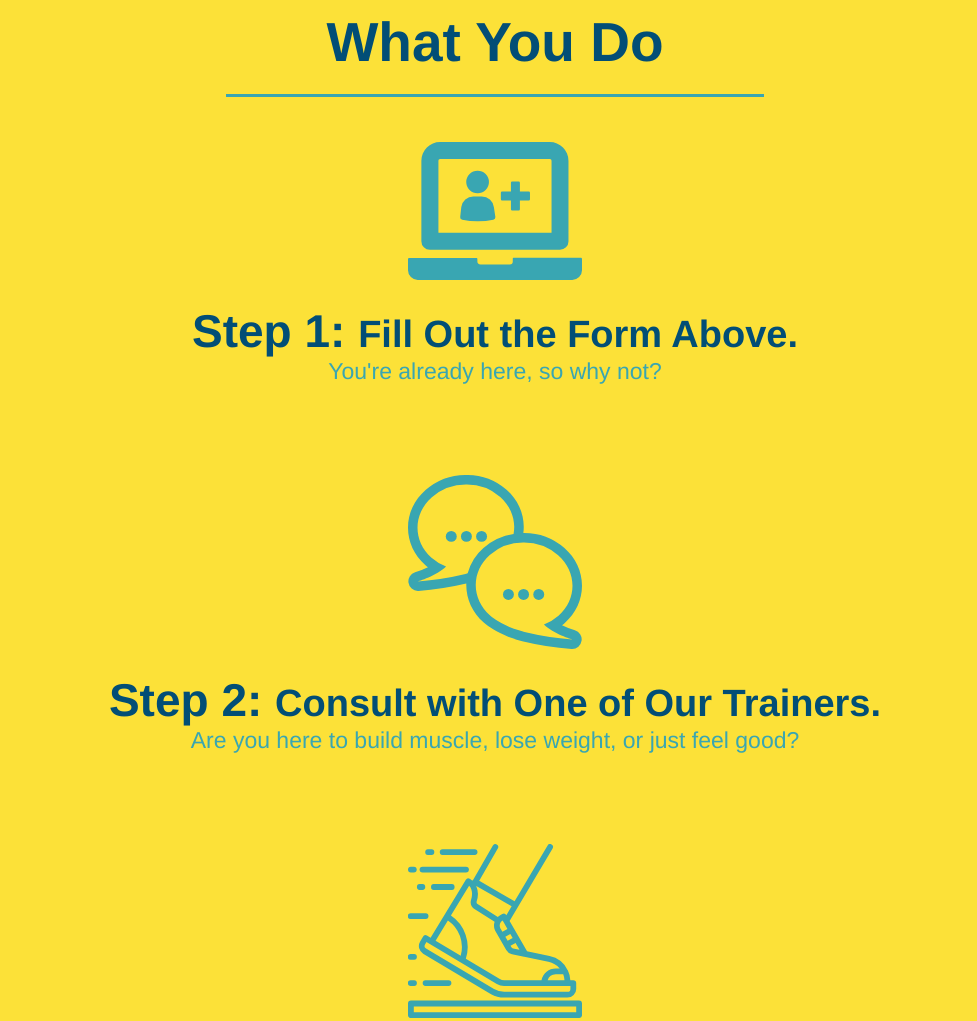
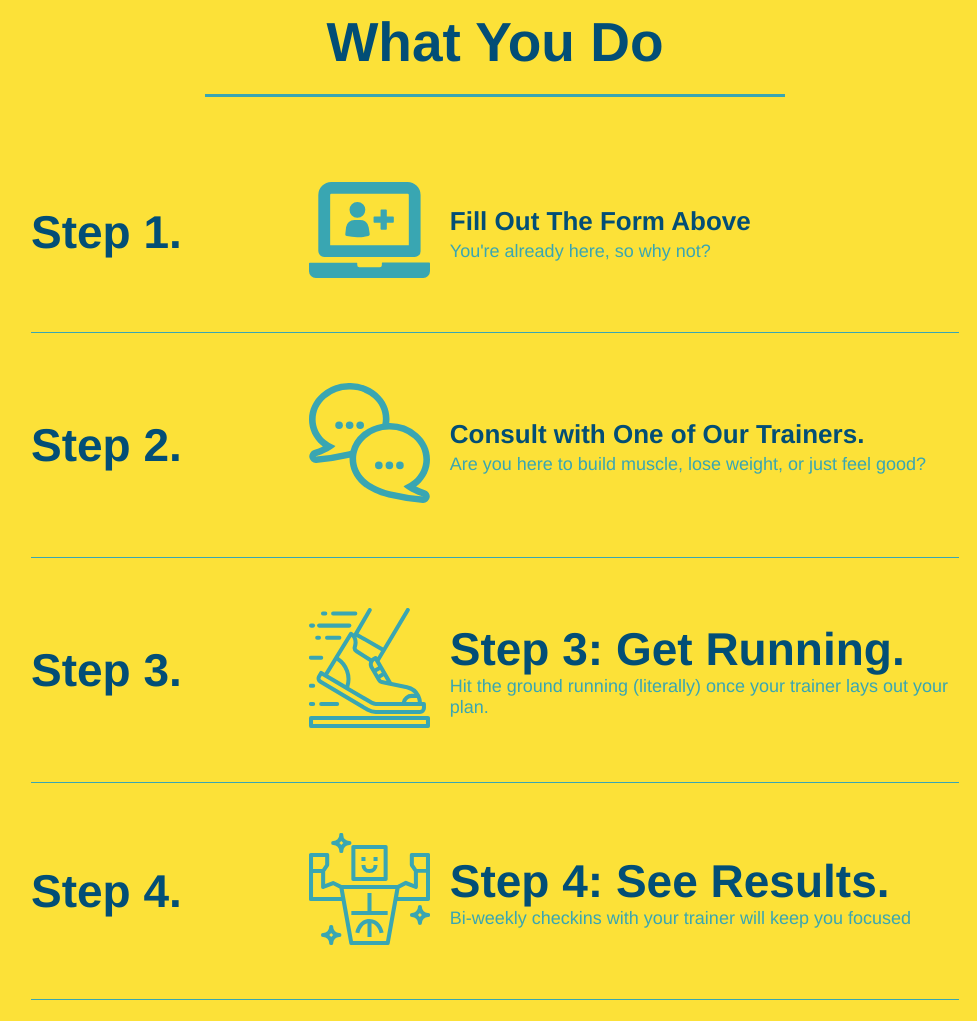
Before and after one commit to ldholl/run-buddy, a plain HTML site: page index.html in a window 1280 px wide. Shown: the part 1140-2161 px from the top of the page, without its empty margins (145-1122 px from the left). Drawn offline with Linux system fonts and the light colour scheme.

Commit message:
add flexbox to steps

```diff
--- a/assets/css/style.css
+++ b/assets/css/style.css
@@ -132,9 +132,7 @@ h3 {
     padding: 10px 20px;
     font-size: 16px;
 }
-.intro {
-    text-align: center;
-}
+
 
 .intro p {
 line-height: 1.7;
@@ -142,18 +140,17 @@ color: #39a6b2;
 width: 80%;
 font-size: 20px;
 margin: 0 auto;
+text-align: center;
 }
-.steps{
-    text-align: center;
-    background: #fce138;
-}
+
 .section-title {
     font-size: 55px;
     color: #024e76;
-    margin-bottom: 35px;
-    padding: 0 100px 20px 100px;
-    display: inline-block;
     border-bottom: 3px solid;
+    padding-bottom: 20px;
+    text-align: center;
+    margin: 0 auto 35px auto;
+    width: 50%;
 }
 .primary-border {
     border-color: #fce138;
@@ -161,27 +158,54 @@ margin: 0 auto;
 .secondary-border {
     border-color: #39a6b2;
 }
-.steps div {
-    margin-bottom: 80px;
+.steps{
+
+    background: #fce138;
 }
-.steps img {
-    width: 15%;
-    margin: 10px 0;
+.step {
+    margin: 50px auto;
+    padding-bottom: 50px;
+    width: 80%;
+    border-bottom: 1px solid #39a6b2;
+    display: flex;
+    flex-wrap: wrap;
+    align-items: center;
+    justify-content: space-between;
 }
-.steps h3 {
+.step h3 {
     color: #024e76;
     font-size: 46px;
-    margin-top: 10px;
+    flex: 1 30%;
 }
-.steps p {
+.step-text p {
     color: #39a6b2;
-    font-size: 23px;
+    font-size: 18px;
 }
-.steps span {
-    font-size: 38px;
+.step-text h4 {
+    font-size: 26px;
+    line-height: 1.5;
+    color: #024e76;
 }
+
+.step-info {
+   display: flex;
+   flex-wrap: wrap;
+   align-items: center;
+   flex: 2 70%;
+}
+.step-img {
+    flex: 1 12%;
+    margin-right: 20px;
+}
+.step-img img {
+    max-width: 100%;
+}
+.step-text {
+    flex: 12;
+}
+
 .trainers {
-    text-align: center;
+
 }
 .trainer {
     width: 900px;
@@ -199,12 +223,8 @@ margin: 0 auto;
     float: left;
     width: 65%;
 }
-.text-left {
-    text-align: left;
-}
-.text-right {
-    text-align: right;
-}
+
+
 .trainer-bio h3 {
     font-size: 32px;
     margin-bottom: 8px;
@@ -220,7 +240,7 @@ margin: 0 auto;
 }
 .contact {
     background-color: #024e76;
-    text-align: center;
+
 }
 .contact h2 {
     color: #fce138;
@@ -251,3 +271,13 @@ height: 400px;
 .contact-info a {
     color:#fce138;
 }
+
+.text-left {
+    text-align: left;
+}
+.text-right {
+    text-align: right;
+}
+.flex-row {
+    display: flex;
+}
--- a/index.html
+++ b/index.html
@@ -67,42 +67,79 @@
         </section>
         <!--"what we do" section-->
         <section id="what-we-do" class="intro">
-            <h2 class="section-title primary-border">What We Do</h2>
+            <div class="flex-row">
+                <h2 class="section-title primary-border">What We Do</h2>
+            </div>
+            <div class="flex-row">
             <p>butcher selfies chambray shabby chic gentrify readymade yr Echo Park XOXO Tumblr normcore Banksy direct trade Blue Bottle chillwave you probably haven't heard of them single-origin coffee Vice fanny pack fixie Odd Future Austin fingerstache pickled twee synth Wes Anderson Thundercats viral bitters flannel meggings narwhal Marfa Schlitz sustainable Intelligentsia umami deep v craft
             </p>
+            </div>
         </section>
         <!--"what you do" section-->
         <section id="what-you-do" class="steps">
-            <h2 class="section-title secondary-border">What You Do</h2>
+            <div class="flex-row">
+                <h2 class="section-title secondary-border">What You Do</h2>
+            </div>
             <!--Fill out form-->
-            <div>
+            <div class="step">
+                <h3>Step 1.</h3>
+                <div class="step-info">
+                <div class="step-img">
                 <img src="./assets/images/step-1.svg" alt="" />
-                <h3>Step 1: <span>Fill Out the Form Above.</span></h3>
+                </div>
+                <div class="step-text">
+                <h4>Fill Out The Form Above</h4>
                 <p>You're already here, so why not?</p>
+                </div>
+                </div>
             </div>
             <!--Consult Trainer-->
-            <div>
+            <div class="step">
+                <h3>Step 2.</h3>
+                <div class="step-info">
+                <div class="step-img">
                 <img src="./assets/images/step-2.svg" alt="">
-                <h3>Step 2: <span>Consult with One of Our Trainers.</span></h3>
+                </div>
+                <div class="step-text">
+                <h4>Consult with One of Our Trainers.</h4>
                 <p>Are you here to build muscle, lose weight, or just feel good?</p>
             </div>
+            </div>
+            </div>
+
             <!--Run-->
-            <div>
+            <div class="step">
+            <h3>Step 3.</h3>
+            <div class="step-info">
+                <div class="step-img">
                 <img src="./assets/images/step-3.svg" />
+                </div>
+                <div class="step-text">
                 <h3>Step 3: <span>Get Running.</span></h3>
                 <p>Hit the ground running (literally) once your trainer lays out your plan.</p>
+                </div>
+                </div>
             </div>
             <!--Profit-->
-            <div>
+            <div class="step">
+                <h3>Step 4.</h3>
+                <div class="step-info">
+                <div class="step-img">
                 <img src="./assets/images/step-4.svg" alt="">
+                </div>
+                <div class="step-text">
                 <h3>Step 4: <span>See Results.</span></h3>
                 <p>Bi-weekly checkins with your trainer will keep you focused</p>
+                </div>
+                </div>
             </div>
 
         </section>
         <!--"meet the trainers" section-->
         <section id ="your-trainers" class="trainers">
+           <div class="flex-row">
             <h2 class=" section-title primary-border">Meet The Trainers</h2>
+            </div>
             <article class="trainer">
                 <img src="./assets/images/trainer-1.jpg" alt="Arron Stephens in his workout clothes, ready to pumb iron" />
                 <div class="trainer-bio text-left">
@@ -136,7 +173,9 @@
         </section>
         <!--"reach out" section-->
         <section id="reach-out" class="contact">
-            <h2 class="section-title secondary border">Reach Out</h2>
+            <div class="flex-row">
+                <h2 class="section-title secondary border">Reach Out</h2>
+            </div>
             <div class="contact-info"><iframe src="https://www.google.com/maps/embed?pb=!1m23!1m12!1m3!1d2151.5180686190165!2d-77.06778423425426!3d38.80193129477163!2m3!1f0!2f0!3f0!3m2!1i1024!2i768!4f13.1!4m8!3e0!4m0!4m5!1s0x89b7b1a5f71ed801%3A0xda2ba138624c0ea9!2sCut%20%26%20Shave%20Barbershop%2C%202261%20Eisenhower%20Ave%2C%20Alexandria%2C%20VA%2022314!3m2!1d38.801152699999996!2d-77.0682175!5e0!3m2!1sen!2sus!4v1659011920034!5m2!1sen!2sus" style="border:0;" allowfullscreen="" loading="lazy" referrerpolicy="no-referrer-when-downgrade"></iframe>
             <div class="contact-form">
                 <h3>Contact Us</h3>
```
